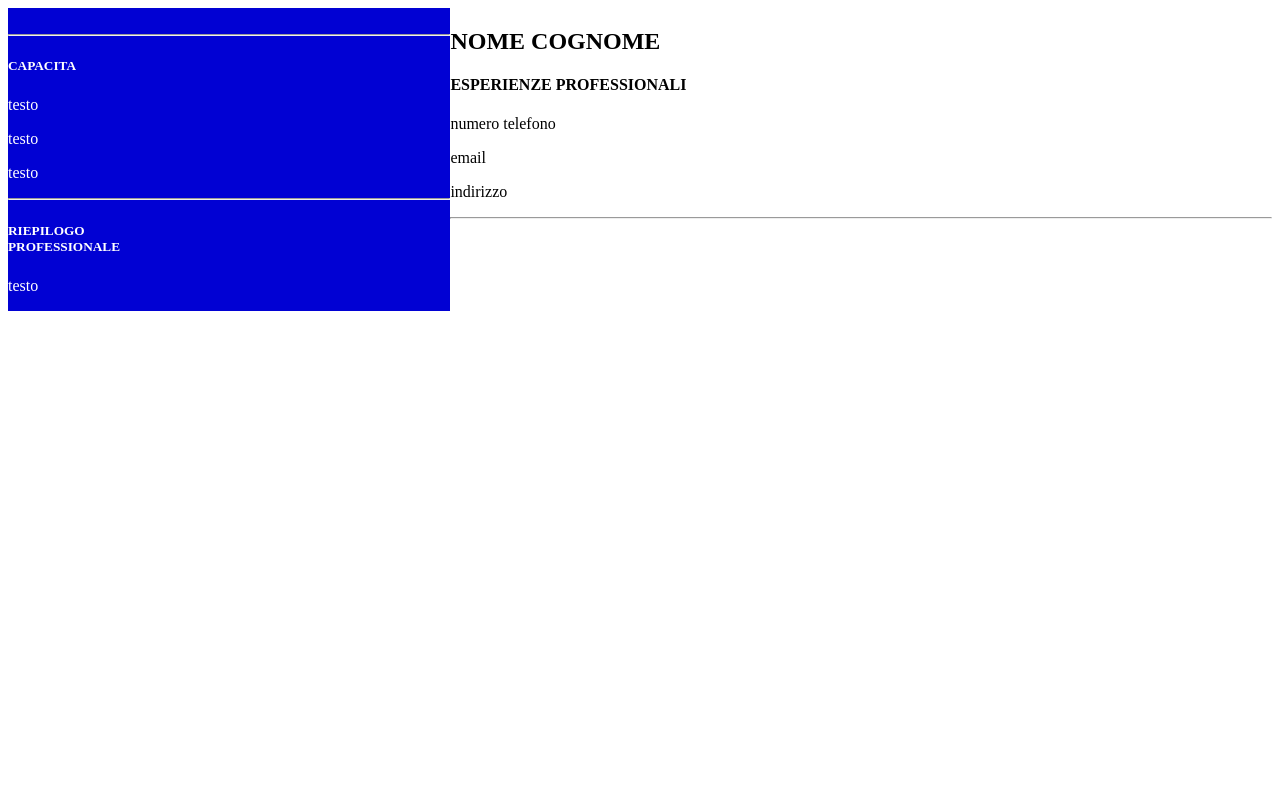
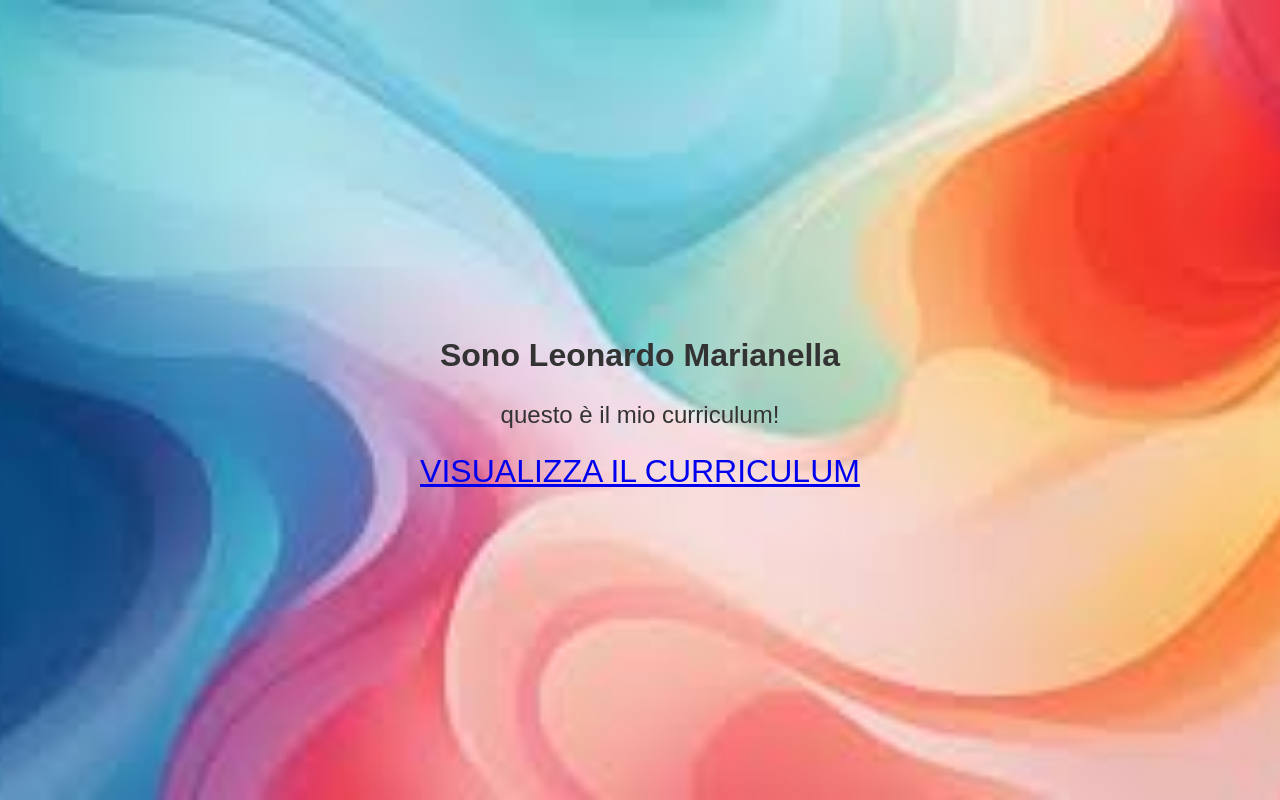
Before and after one commit to galbatorix060/Esercizi, a plain HTML site: page web/sito/index.html in a window 1280 px wide. Drawn offline with Linux system fonts and the light colour scheme.

Commit message:
10/09/2024

```diff
--- a/web/sito/index.html
+++ b/web/sito/index.html
@@ -3,30 +3,39 @@
 <head>
     <meta charset="UTF-8">
     <meta name="viewport" content="width=device-width, initial-scale=1.0">
-    <title>CURRICULUM</title>
+    <title>Curriculum</title>
+    <style>
+        body {
+            font-family: Arial, sans-serif;
+            margin: 0;
+            padding: 0;
+            background-image: url('sfondo.jpeg');
+            background-size: cover;
+            background-position: center;
+            background-attachment: fixed;
+            background-color: #f4f4f4;
+            color: #333;
+            display: grid;
+            place-items: center;
+            height: 100vh;
+            margin: 0;
+        }
+        a {
+            font-size: 200%;
+        }
+        h1 {
+            font-size: 200%;
+        }
+        p {
+            font-size: 150%;
+        }
+    </style>
 </head>
 <body>
-    <section style="display: flex; flex-direction: row;">
-        <div style="background-color: rgb(1, 1, 211); padding-left: 0%; width: 35%;" >
-            <img src="" width="" alt="">
-            <hr>
-            <h5 style="color: white;">CAPACITA</h5>
-            <p style="color: white;">testo</p>
-            <p style="color: white;">testo</p>
-            <p style="color: white;">testo</p>
-            <hr>
-            <h5 style="color: white;">RIEPILOGO<br>PROFESSIONALE</h5>
-            <p style="color: white;">testo</p>
-        </div>
-
-        <div style="background-color: white; padding-left: 0%; width: 65%;">
-            <h1>NOME COGNOME</h1>
-            <H4>ESPERIENZE PROFESSIONALI</H4>
-            <p>numero telefono</p>
-            <p>email</p>
-            <p>indirizzo</p>
-            <hr>
-        </div>
+    <section style="text-align: center;">
+        <h1>Sono Leonardo Marianella</h1>
+        <p>questo è il mio curriculum!</p>
+        <a href="curriculum.html">VISUALIZZA IL CURRICULUM</a>
     </section>
 </body>
 </html>
```
Also changed, not shown: web/sito/curriculum.html (added, +114 -0 lines), web/sito/sfondo.jpeg (added).
